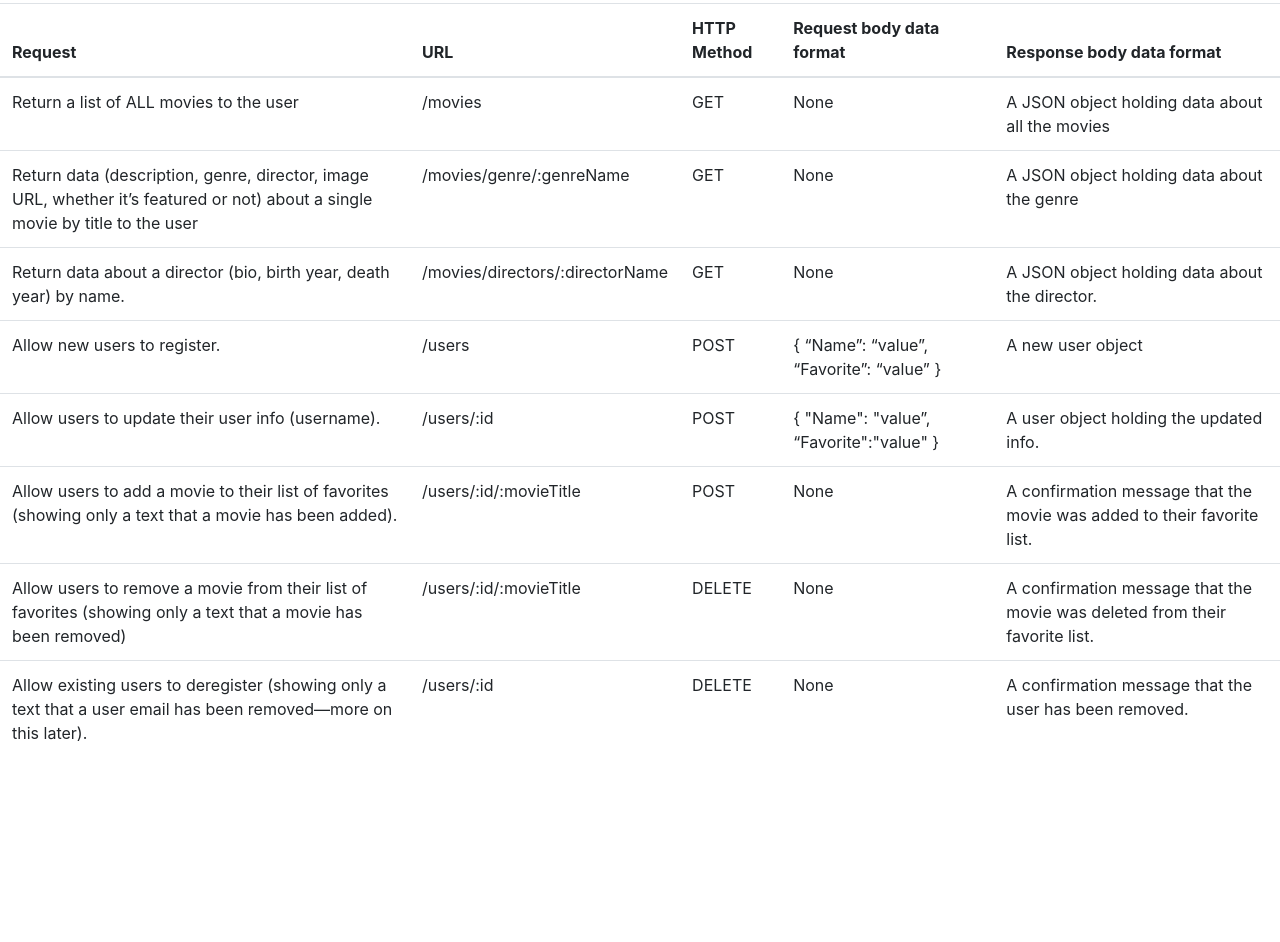
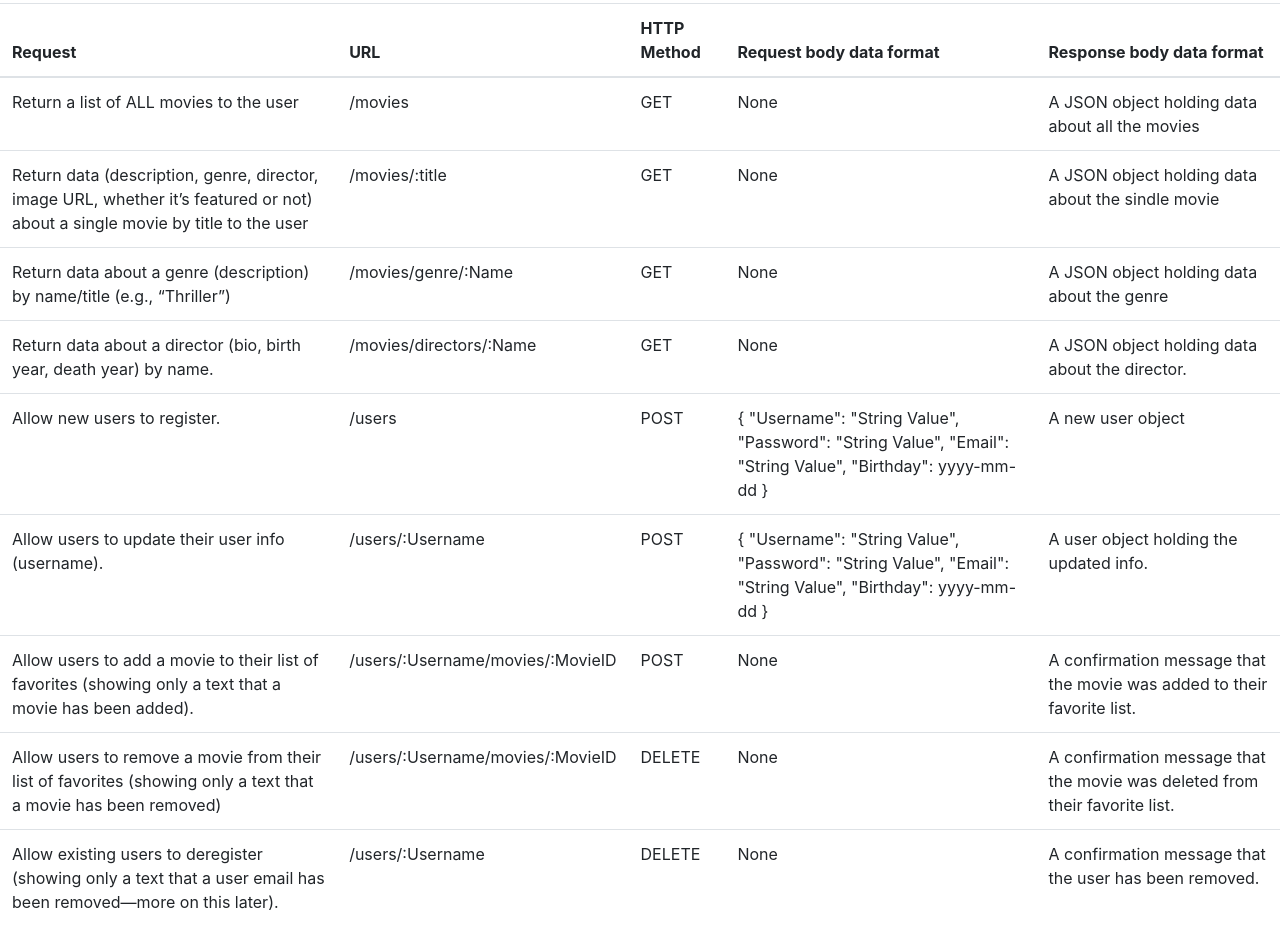
Before and after one commit to lexivn/movie_api, a website: page public/documentation.html in a window 1280 px wide. Shown: the part 610-1552 px from the top of the page. Before the commit the page ends 1383 px from the top, so only its background shows below. Drawn offline with nearby package versions, Linux system fonts and the light colour scheme.

Commit message:
Modified documentation
Documentation modified with more accurate information about the format of the data, the method that's expected in its body, and what data the method will sending back as a response.

```diff
--- a/public/documentation.html
+++ b/public/documentation.html
@@ -85,9 +85,16 @@
               </tr>
 
               <tr class="align-bottom">
-                <td>
-                  Return data (description, genre, director, image URL, whether it’s featured or not) about a single movie by title to the user</td>
-                <td>/movies/genre/:genreName</td>
+                <td>Return data (description, genre, director, image URL, whether it’s featured or not) about a single movie by title to the user</td>
+                <td>/movies/:title</td>
+                <td>GET</td>
+                <td>None</td>
+                <td>A JSON object holding data about the sindle movie</td>
+              </tr>
+
+              <tr class="align-bottom">
+                <td>Return data about a genre (description) by name/title (e.g., “Thriller”)</td>
+                <td>/movies/genre/:Name</td>
                 <td>GET</td>
                 <td>None</td>
                 <td>A JSON object holding data about the genre</td>
@@ -95,7 +102,7 @@
 
               <tr>
                 <td>Return data about a director (bio, birth year, death year) by name.</td>
-                <td>/movies/directors/:directorName</td>
+                <td>/movies/directors/:Name</td>
                 <td class="align-top">GET</td>
                 <td>None</td>
                 <td>A JSON object holding data about the director.</td>
@@ -107,8 +114,10 @@
                 <td>POST</td>
                 <td>
                   {
-                    “Name”: “value”,
-                    “Favorite”: “value”
+                    "Username": "String Value",
+                    "Password": "String Value",
+                    "Email": "String Value",
+                    "Birthday": yyyy-mm-dd
                   }
                 </td>
                 <td>
@@ -118,12 +127,14 @@
 
               <tr>
                 <td>Allow users to update their user info (username).</td>
-                <td>/users/:id</td>
+                <td>/users/:Username</td>
                 <td>POST</td>
                 <td>
                   {
-                    "Name": "value”,
-                    “Favorite":"value"
+                    "Username": "String Value",
+                    "Password": "String Value",
+                    "Email": "String Value",
+                    "Birthday": yyyy-mm-dd
                   }
                 </td>
                 <td>A user object holding the updated info.</td>
@@ -131,7 +142,7 @@
 
               <tr>
                 <td>Allow users to add a movie to their list of favorites (showing only a text that a movie has been added).</td>
-                <td>/users/:id/:movieTitle</td>
+                <td>/users/:Username/movies/:MovieID</td>
                 <td>POST</td>
                 <td>None</td>
                <td>A confirmation message that the movie was added to their favorite list.</td>
@@ -139,7 +150,7 @@
 
               <tr>
                 <td>Allow users to remove a movie from their list of favorites (showing only a text that a movie has been removed)</td>
-                <td>/users/:id/:movieTitle</td>
+                <td>/users/:Username/movies/:MovieID</td>
                 <td>DELETE</td>
                 <td>None</td>
                 <td>A confirmation message that the movie was deleted from their favorite list.</td>
@@ -147,7 +158,7 @@
 
               <tr>
                 <td>Allow existing users to deregister (showing only a text that a user email has been removed—more on this later).</td>
-                <td>/users/:id</td>
+                <td>/users/:Username</td>
                 <td>DELETE</td>
                 <td>None</td>
                 <td>A confirmation message that the user has been removed.</td>
```
